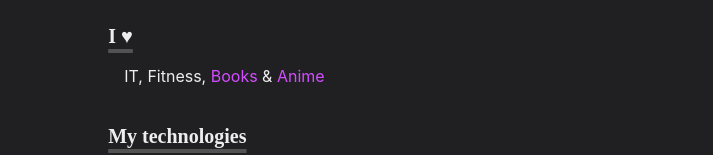
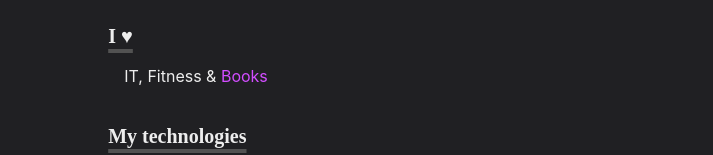
Before and after one commit to ozzgio/portfolio, a Next.js app: page / in a window 1280 px wide. Shown: the part 726-881 px from the top of the page, without its empty margins (245-958 px from the left). Built offline with nearby package versions, Linux system fonts and the light colour scheme.

Commit message:
remove link for site down

```diff
--- a/pages/index.js
+++ b/pages/index.js
@@ -132,17 +132,11 @@ const Home = () => {
                         I ♥
                     </Heading>
                     <Paragraph>
-                        IT, Fitness, {' '}
+                        IT, Fitness & {' '}
                         <Link
                             as={NextLink} href="https://www.amazon.it/hz/wishlist/ls/2D166S3FBYWVQ?ref_=wl_share"
                             target="_blank" passHref scroll={false}>
                             Books
-                        </Link>
-                        {' '} & {' '}
-                        <Link
-                            as={NextLink} href="https://www.myanimelist.net/OzzGio"
-                            target="_blank" passHref scroll={false}>
-                            Anime
                         </Link>
                     </Paragraph>
                 </Section>
```
